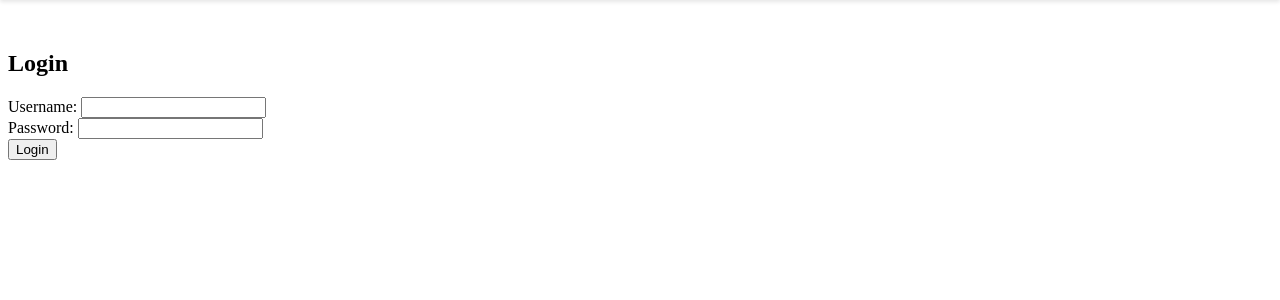
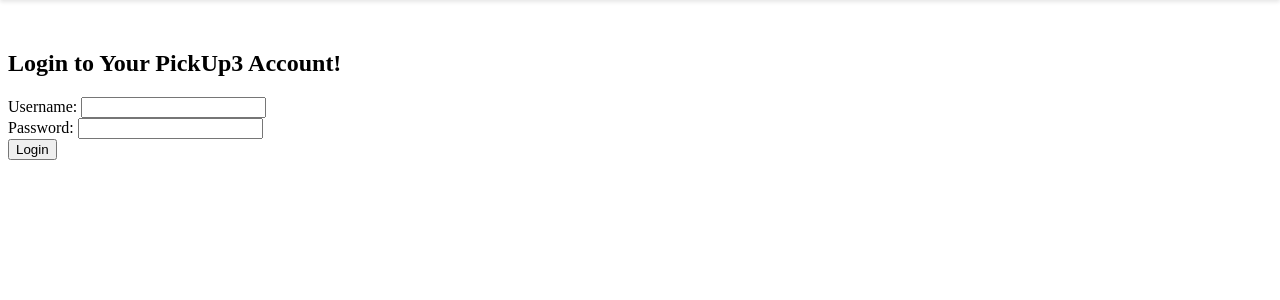
Before and after one commit to MarcoCat/TrashMeter, a Flask app: page /login in a window 1280 px wide. Shown: the part 38-338 px from the top of the page. Run offline with Flask 3, Linux system fonts and the light colour scheme.

Commit message:
create file : login.css

```diff
--- a/app/templates/login.html
+++ b/app/templates/login.html
@@ -1,8 +1,8 @@
 {% extends 'base.html' %}
 
 {% block content %}
-    <h2>Login</h2>
     <form method="post">
+        <h2>Login to Your PickUp3 Account!</h2>
         <label for="username">Username:</label>
         <input type="text" id="username" name="username"><br>
         <label for="password">Password:</label>
```
Also changed, not shown: app/static/login.css (added).
